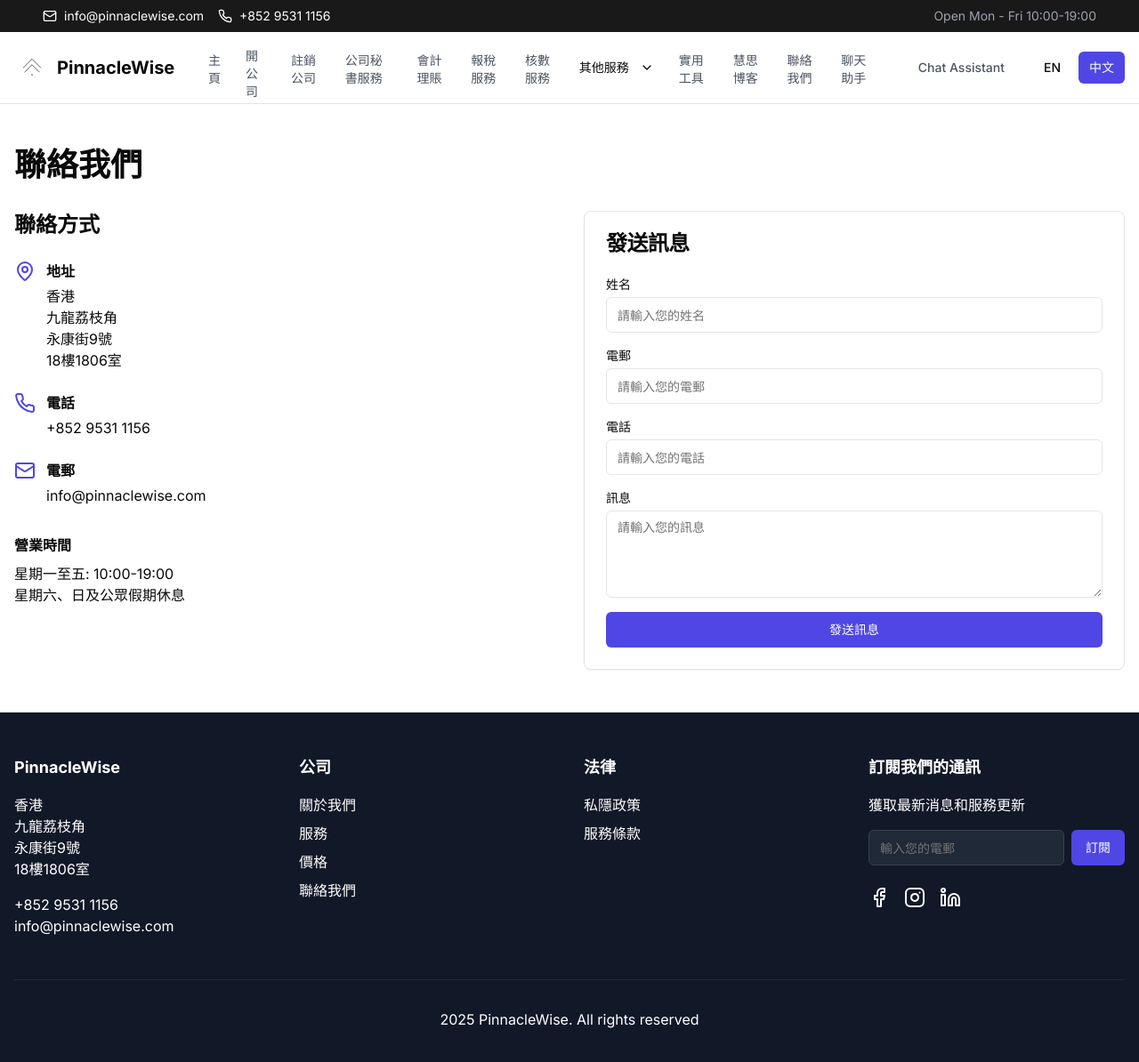
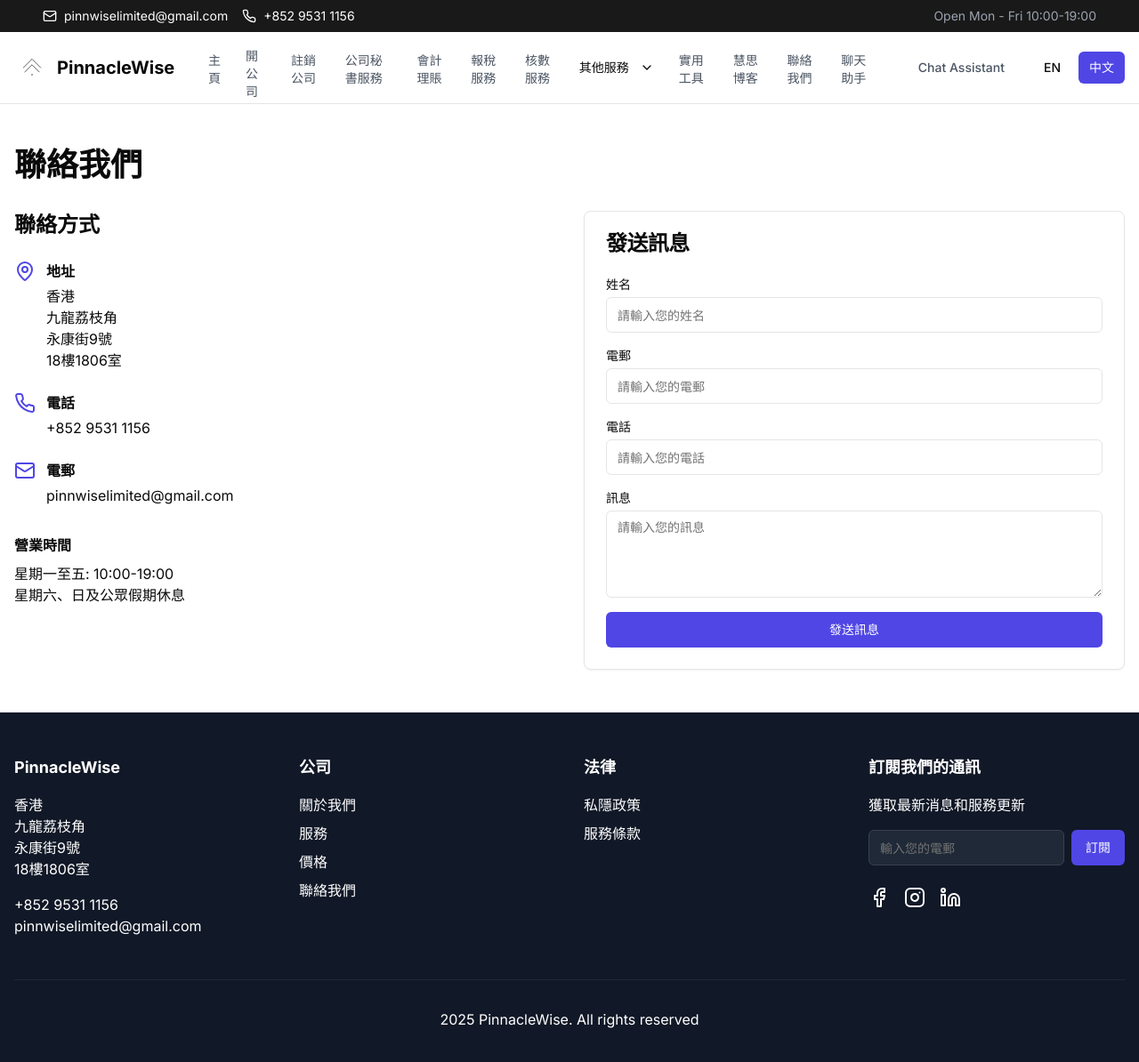
Before and after one commit to om-hazedawn/-pinncalewise-mine, a Next.js app: page /contact in a window 1280 px wide. Shown: the top 1194 px of the page at 89% size. Built offline with nearby package versions, Linux system fonts and the light colour scheme.

Commit message:
added email

```diff
--- a/app/api/chat/websiteContent.ts
+++ b/app/api/chat/websiteContent.ts
@@ -75,7 +75,7 @@ For detailed privacy policy information, please contact us directly.`,
     content: `Company: PinnacleWise
 Address: Room 1806, 18/F, 9 Wing Hong Street, Lai Chi Kok, Kowloon, Hong Kong
 Phone: +852 9531 1156
-Email: info@pinnaclewise.com
+Email: pinnwiselimited@gmail.com
 Business Hours: Monday - Friday 10:00-19:00`,
   },
 }
--- a/app/components/chat-bot.tsx
+++ b/app/components/chat-bot.tsx
@@ -84,8 +84,8 @@ export function ChatBot() {
     else {
       // Generate a contextual response for unknown queries
       answer = language === 'en'
-        ? "I understand you're asking about " + query + ". While I don't have specific information about that, I'd be happy to help you understand our services better. Could you please provide more details about what you're looking for?\n\nAlternatively, you can reach our team at +852 1234 5678 or email info@pinnaclewise.com for personalized assistance."
-        : "我明白你在詢問關於" + query + "的問題。雖然我沒有具體相關資訊，但我很樂意幫助你更好地了解我們的服務。你能詳細說明你想了解的內容嗎？\n\n另外，你也可以致電 +852 1234 5678 或電郵至 info@pinnaclewise.com 獲取個人化協助。"
+        ? "I understand you're asking about " + query + ". While I don't have specific information about that, I'd be happy to help you understand our services better. Could you please provide more details about what you're looking for?\n\nAlternatively, you can reach our team at +852 1234 5678 or email pinnwiselimited@gmail.com for personalized assistance."
+        : "我明白你在詢問關於" + query + "的問題。雖然我沒有具體相關資訊，但我很樂意幫助你更好地了解我們的服務。你能詳細說明你想了解的內容嗎？\n\n另外，你也可以致電 +852 1234 5678 或電郵至 pinnwiselimited@gmail.com 獲取個人化協助。"
     }
 
     // Add bot response with delay
--- a/app/components/contact-bar.tsx
+++ b/app/components/contact-bar.tsx
@@ -9,8 +9,8 @@ export function ContactBar() {
         <div className="flex items-center space-x-4">
           <div className="flex items-center">
             <Mail className="h-4 w-4 mr-2" />
-            <a href="mailto:info@pinnaclewise.com" className="hover:text-gray-300">
-              info@pinnaclewise.com
+            <a href="mailto:pinnwiselimited@gmail.com" className="hover:text-gray-300">
+              pinnwiselimited@gmail.com
             </a>
           </div>
           <div className="flex items-center">
--- a/app/components/footer.tsx
+++ b/app/components/footer.tsx
@@ -83,7 +83,7 @@ export default function Footer() {
                 <a href="tel:+85295311156">+852 9531 1156</a>
               </p>
               <p>
-                <a href="mailto:info@pinnaclewise.com">info@pinnaclewise.com</a>
+                <a href="mailto:pinnwiselimited@gmail.com">pinnwiselimited@gmail.com</a>
               </p>
             </address>
           </div>
--- a/app/contact/page.tsx
+++ b/app/contact/page.tsx
@@ -37,7 +37,7 @@ export default function ContactPage() {
               <Mail className="h-6 w-6 text-primary shrink-0 mr-3" />
               <div>
                 <h3 className="font-semibold mb-1">電郵</h3>
-                <p>info@pinnaclewise.com</p>
+                <p>pinnwiselimited@gmail.com</p>
               </div>
             </div>
           </div>
--- a/app/privacy/page.tsx
+++ b/app/privacy/page.tsx
@@ -40,7 +40,7 @@ export default function PrivacyPage() {
           <h2 className="text-2xl font-semibold mb-4">聯絡我們</h2>
           <p className="mb-4">如果您對我們的私隱政策有任何疑問，請聯絡我們：</p>
           <div className="bg-gray-50 p-4 rounded-lg">
-            <p>電郵：info@pinnaclewise.com</p>
+            <p>電郵：pinnwiselimited@gmail.com</p>
             <p>電話：+852 9531 1156</p>
             <p>地址：香港九龍荔枝角永康街9號18樓1806室</p>
           </div>
--- a/lib/chat-content.ts
+++ b/lib/chat-content.ts
@@ -84,7 +84,7 @@ export const websiteContent = {
       Company: PinnacleWise
       Address: Room 1806, 18/F, 9 Wing Hong Street, Lai Chi Kok, Kowloon, Hong Kong
       Phone: +852 9531 1156
-      Email: info@pinnaclewise.com
+      Email: pinnwiselimited@gmail.com
       Business Hours: Monday - Friday 10:00-19:00
     `,
   },
```
